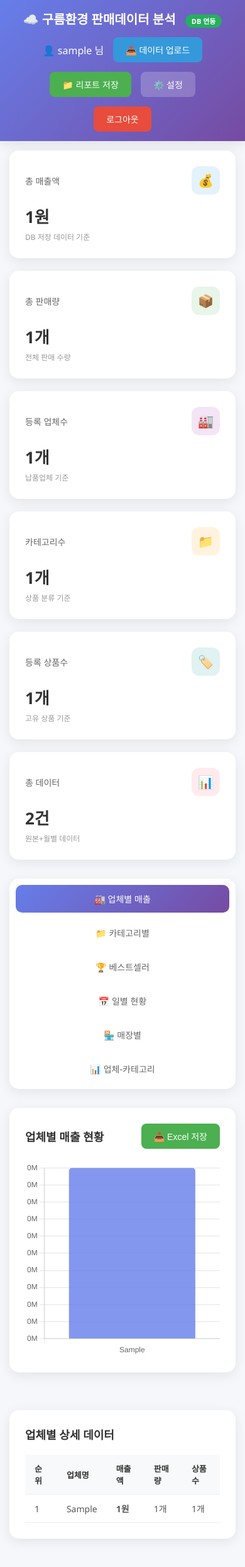
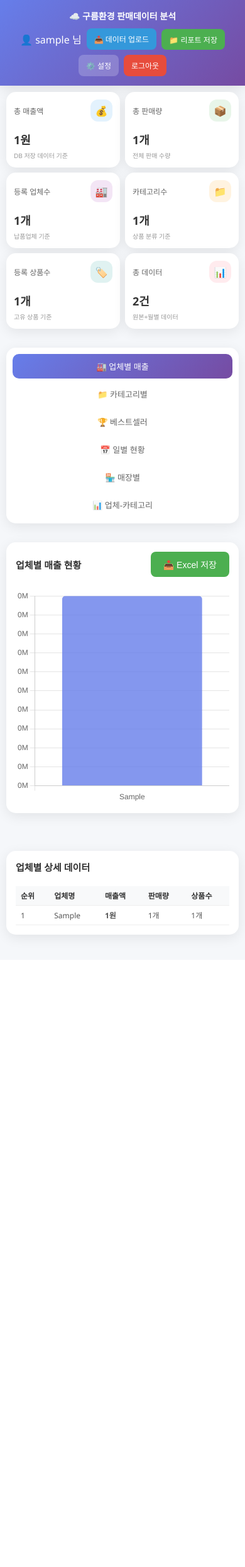
Before and after one commit to jsky9292/groom, a Flask app: page /dashboard in a window 390 px wide. Shown: the whole page at 63% size. After the commit the page ends 1499 px from the top, so only its background shows below. Run offline with Flask 3, Linux system fonts and the light colour scheme; the visitor is signed in with stand-in values (Sample User, id 1); tables that the repository leaves empty hold one stand-in row (values such as "Sample post").

Commit message:
Add mobile responsive design

```diff
--- a/templates/dashboard.html
+++ b/templates/dashboard.html
@@ -304,13 +304,45 @@
             margin-left: 10px;
         }
 
+        /* 모바일 최적화 */
+        @media (max-width: 992px) {
+            .grid-2 { grid-template-columns: 1fr; }
+            .summary-cards { grid-template-columns: repeat(2, 1fr); }
+        }
+
         @media (max-width: 768px) {
-            .container { padding: 15px; }
+            .container { padding: 10px; }
             .grid-2 { grid-template-columns: 1fr; }
-            .tabs { flex-direction: column; }
-            .tab { text-align: center; }
-            .navbar { flex-direction: column; gap: 15px; }
-            .navbar-right { justify-content: center; }
+            .summary-cards { grid-template-columns: repeat(2, 1fr); gap: 10px; }
+            .tabs { flex-direction: column; gap: 5px; }
+            .tab { text-align: center; padding: 10px 15px; font-size: 13px; }
+            .navbar { flex-direction: column; gap: 10px; padding: 15px; }
+            .navbar h1 { font-size: 16px; text-align: center; }
+            .navbar-right { justify-content: center; flex-wrap: wrap; gap: 8px; }
+            .navbar-right .btn { padding: 8px 12px; font-size: 12px; }
+            .card { padding: 15px; }
+            .card-value { font-size: 20px; }
+            .card-title { font-size: 12px; }
+            .card-icon { width: 35px; height: 35px; font-size: 16px; }
+            .chart-container { padding: 15px; }
+            .chart-title { font-size: 15px; }
+            .data-table th, .data-table td { padding: 8px 10px; font-size: 12px; }
+            .table-wrapper { max-height: 400px; }
+            .toast { bottom: 10px; right: 10px; left: 10px; text-align: center; }
+        }
+
+        @media (max-width: 480px) {
+            .summary-cards { grid-template-columns: 1fr 1fr; gap: 8px; }
+            .card { padding: 12px; }
+            .card-value { font-size: 18px; }
+            .card-sub { font-size: 10px; }
+            .navbar h1 { font-size: 14px; }
+            .db-badge { display: none; }
+            .data-table { font-size: 11px; }
+            .data-table th, .data-table td { padding: 6px 8px; }
+            .row-category td:first-child { padding-left: 20px; }
+            .row-product td:first-child { padding-left: 35px; }
+            .cat-count { display: none; }
         }
     </style>
 </head>
```
Also changed, not shown: templates/login.html (+10 -0 lines).
